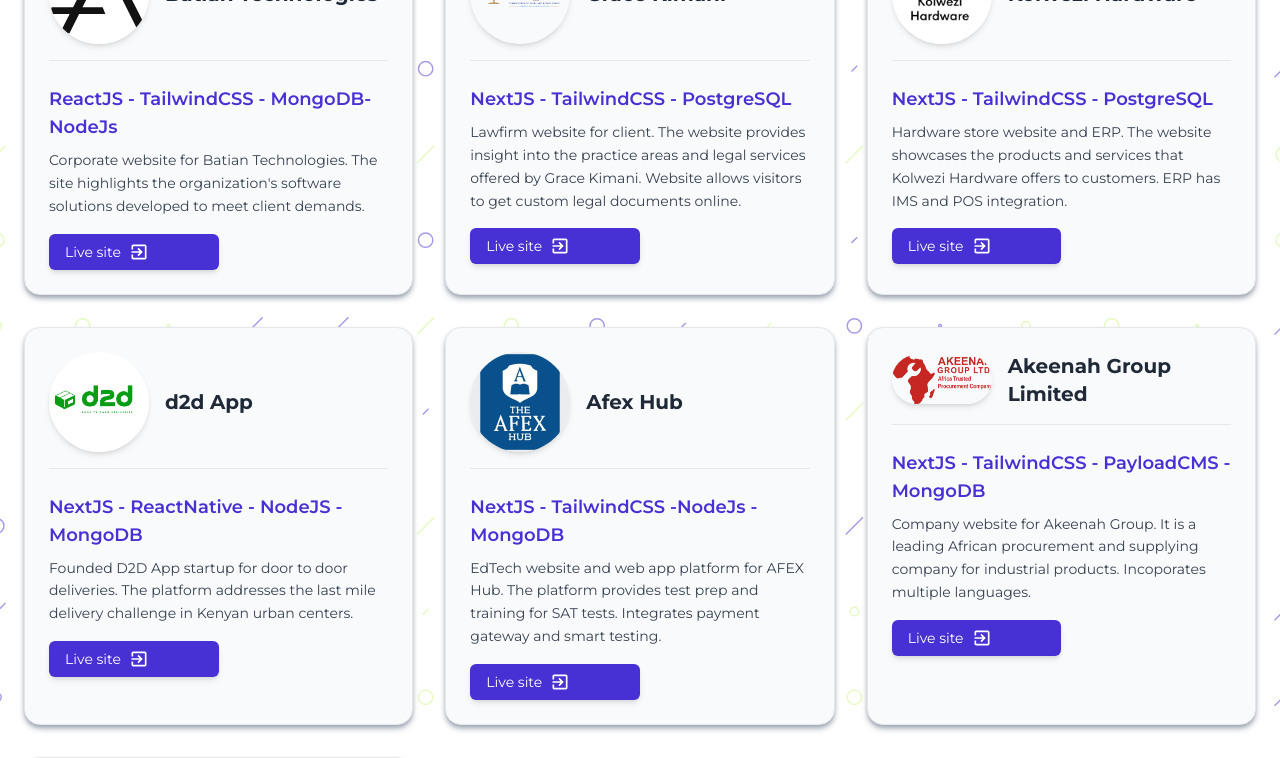
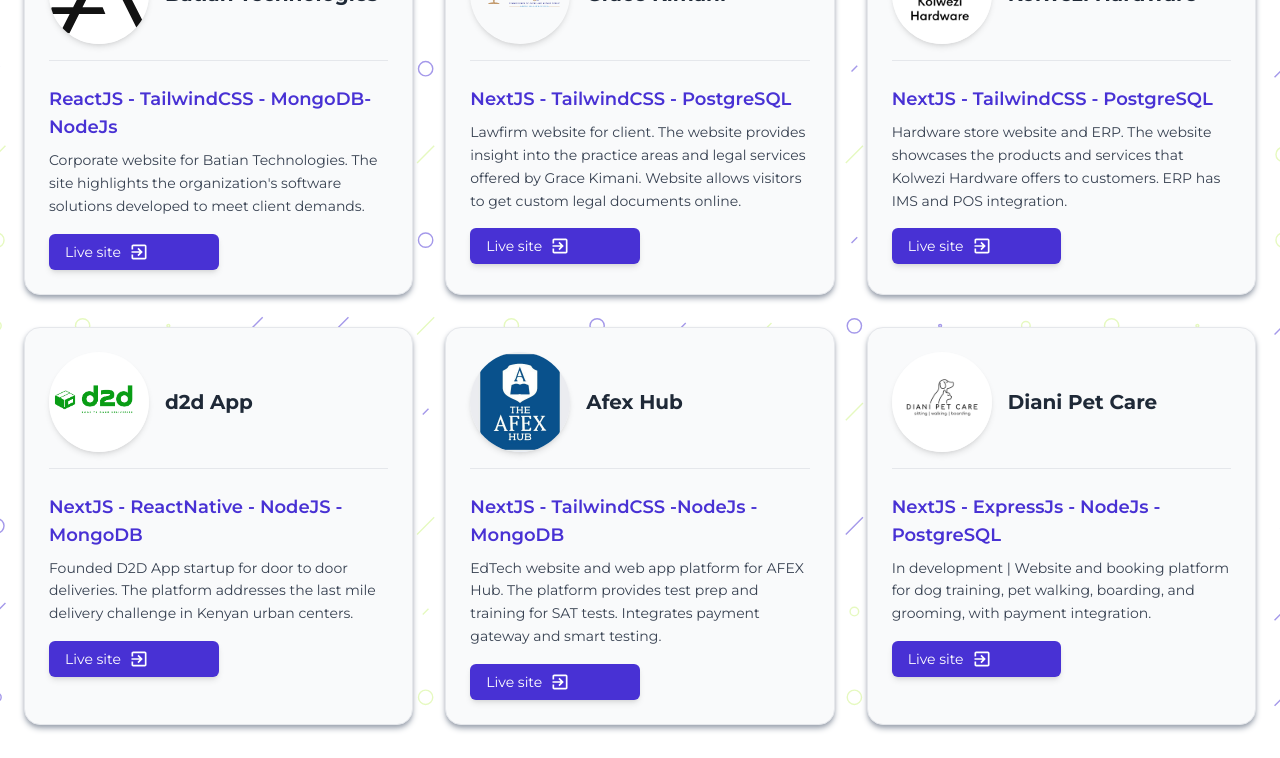
Before and after one commit to madgenius1/nickjuma, a Next.js app: page / in a window 1280 px wide. Shown: the part 2000-2758 px from the top of the page. Built offline with nearby package versions, Linux system fonts and the light colour scheme.

Commit message:
Modified src/app/components/ProjectList.tsx

```diff
--- a/src/app/components/ProjectList.tsx
+++ b/src/app/components/ProjectList.tsx
@@ -51,14 +51,6 @@ const projects = [
         linkHref: "https://www.afexhub.co.ke/",
         stack: "NextJS - TailwindCSS -NodeJs - MongoDB",
         paragraph: "EdTech website and web app platform for AFEX Hub. The platform provides test prep and training for SAT tests. Integrates payment gateway and smart testing. ",
-    },
-    {
-        imgSrc: "/akeenahlogo.png",
-        imgAlt: "Akeenah Group",
-        title: "Akeenah Group Limited",
-        linkHref: "https://www.akeenahgroup.com/",
-        stack: "NextJS - TailwindCSS - PayloadCMS - MongoDB",
-        paragraph: "Company website for Akeenah Group. It is a leading African procurement and supplying company for industrial products. Incoporates multiple languages. ",
     },
     {
         imgSrc: "/dianipetcare.png",
```
